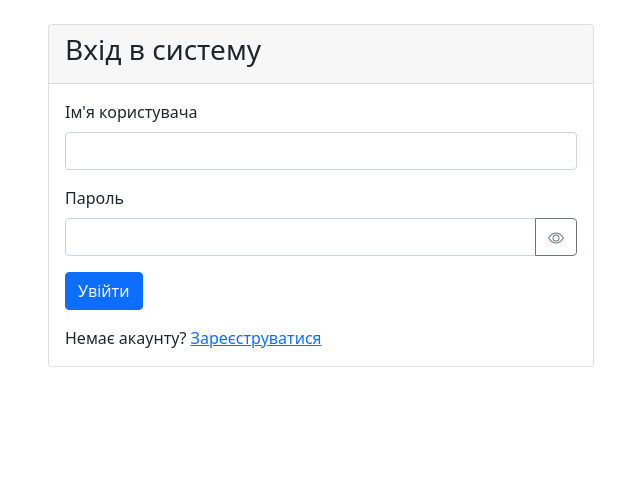
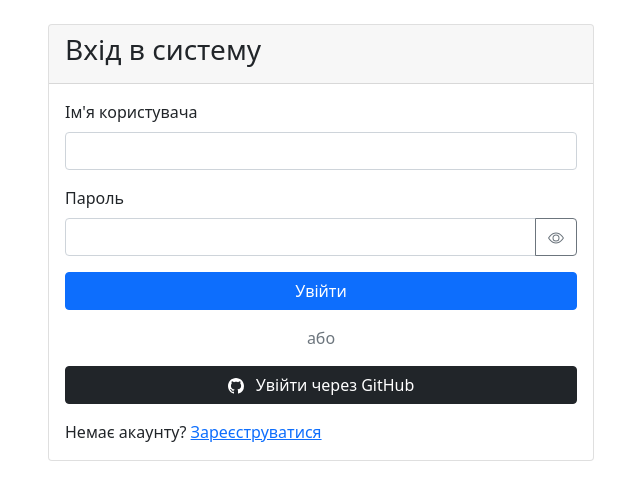
Before and after one commit to rostyslav-kovtun/software-and-data-security, a Flask app: page /login in a window 1280 px wide. Shown: the part 56-556 px from the top of the page, without its empty margins (319-959 px from the left). Run offline with Flask 3, Linux system fonts and the light colour scheme.

Commit message:
Complete task 6
Добавити вхід через сторонні сервіси OAuth (на вибір)
Я обрав GitHub

```diff
--- a/lab-6/app.py
+++ b/lab-6/app.py
@@ -31,6 +31,12 @@ app.config['MAIL_USERNAME'] = os.getenv('MAIL_USERNAME')
 app.config['MAIL_PASSWORD'] = os.getenv('MAIL_PASSWORD')
 app.config['MAIL_DEFAULT_SENDER'] = os.getenv('MAIL_DEFAULT_SENDER')
 
+app.config['GITHUB_CLIENT_ID'] = os.getenv('GITHUB_CLIENT_ID')
+app.config['GITHUB_CLIENT_SECRET'] = os.getenv('GITHUB_CLIENT_SECRET')
+app.config['GITHUB_AUTHORIZE_URL'] = 'https://github.com/login/oauth/authorize'
+app.config['GITHUB_TOKEN_URL'] = 'https://github.com/login/oauth/access_token'
+app.config['GITHUB_API_BASE_URL'] = 'https://api.github.com/'
+
 db = SQLAlchemy(app)
 mail = Mail(app)
 
@@ -38,11 +44,12 @@ MAX_LOGIN_ATTEMPTS = 5
 LOCKOUT_DURATION = 15
 
 serializer = URLSafeTimedSerializer(app.config['SECRET_KEY'])
+
 class User(db.Model):
     id = db.Column(db.Integer, primary_key=True)
     username = db.Column(db.String(80), unique=True, nullable=False)
     email = db.Column(db.String(120), unique=True, nullable=False)
-    password_hash = db.Column(db.String(255), nullable=False)
+    password_hash = db.Column(db.String(255), nullable=True)
     is_active = db.Column(db.Boolean, default=False, nullable=False)
     created_at = db.Column(db.DateTime, default=lambda: datetime.now(timezone.utc))
 
@@ -50,9 +57,13 @@ class User(db.Model):
     failed_login_attempts = db.Column(db.Integer, default=0)
     locked_until = db.Column(db.DateTime, nullable=True)
 
-    # це 2FA
+    # це для 2FA
     two_fa_secret = db.Column(db.String(32), nullable=True)
     two_fa_enabled = db.Column(db.Boolean, default=False, nullable=False)
+
+    #  для OAuth
+    github_id = db.Column(db.String(100), unique=True, nullable=True)
+    oauth_provider = db.Column(db.String(20), nullable=True)
 
     def __repr__(self):
         return f'<User {self.username}>'
@@ -477,6 +488,118 @@ def disable_2fa():
     flash('Двофакторна аутентифікація вимкнена', 'info')
     return redirect(url_for('dashboard'))
 
+
+@app.route('/auth/github')
+def github_login():
+    """Перенаправлення на GitHub для авторизації"""
+    github_client_id = app.config['GITHUB_CLIENT_ID']
+    redirect_uri = url_for('github_callback', _external=True)
+
+    state = serializer.dumps({'redirect': 'github_auth'})
+    session['oauth_state'] = state
+
+    github_auth_url = (
+        f"{app.config['GITHUB_AUTHORIZE_URL']}"
+        f"?client_id={github_client_id}"
+        f"&redirect_uri={redirect_uri}"
+        f"&scope=user:email"
+        f"&state={state}"
+    )
+
+    return redirect(github_auth_url)
+
+@app.route('/auth/github/callback')
+def github_callback():
+    """Callback після авторизації GitHub"""
+
+    state = request.args.get('state')
+    if state != session.get('oauth_state'):
+        flash('Помилка авторизації: невірний state', 'danger')
+        return redirect(url_for('login'))
+
+    code = request.args.get('code')
+    if not code:
+        flash('Помилка авторизації GitHub', 'danger')
+        return redirect(url_for('login'))
+
+    token_data = {
+        'client_id': app.config['GITHUB_CLIENT_ID'],
+        'client_secret': app.config['GITHUB_CLIENT_SECRET'],
+        'code': code
+    }
+
+    token_response = requests.post(
+        app.config['GITHUB_TOKEN_URL'],
+        data=token_data,
+        headers={'Accept': 'application/json'}
+    )
+
+    token_json = token_response.json()
+    access_token = token_json.get('access_token')
+
+    if not access_token:
+        flash('Не вдалося отримати токен доступу від GitHub', 'danger')
+        return redirect(url_for('login'))
+
+    headers = {
+        'Authorization': f'token {access_token}',
+        'Accept': 'application/json'
+    }
+
+    user_response = requests.get(
+        f"{app.config['GITHUB_API_BASE_URL']}user",
+        headers=headers
+    )
+
+    user_data = user_response.json()
+
+    email_response = requests.get(
+        f"{app.config['GITHUB_API_BASE_URL']}user/emails",
+        headers=headers
+    )
+
+    emails = email_response.json()
+    primary_email = next((email['email'] for email in emails if email['primary']), None)
+
+    if not primary_email:
+        primary_email = user_data.get('email')
+
+    github_id = str(user_data.get('id'))
+    username = user_data.get('login')
+
+    user = User.query.filter_by(github_id=github_id).first()
+
+    if not user:
+
+        existing_user = User.query.filter_by(email=primary_email).first()
+        if existing_user:
+            flash('Користувач з такою email адресою вже існує', 'warning')
+            return redirect(url_for('login'))
+
+        user = User(
+            username=username,
+            email=primary_email,
+            github_id=github_id,
+            oauth_provider='github',
+            is_active=True,
+            password_hash=None
+        )
+        db.session.add(user)
+        db.session.commit()
+
+        flash(f'Акаунт створено через GitHub! Вітаємо, {username}!', 'success')
+    else:
+        flash(f'Вітаємо, {user.username}!', 'success')
+
+    session['user_id'] = user.id
+    session['username'] = user.username
+    session.pop('oauth_state', None)
+
+    log_login_attempt(user.username, 'success', 'oauth_github')
+
+    return redirect(url_for('dashboard'))
+
+
 @app.route('/admin/logs')
 def admin_logs():
     """Сторінка перегляду логів входу (тільки для адміністратора)"""
--- a/lab-6/requirements.txt
+++ b/lab-6/requirements.txt
@@ -9,3 +9,4 @@ itsdangerous==2.1.2
 pyotp==2.9.0
 qrcode==7.4.2
 Pillow==10.1.0
+authlib==1.3.0
--- a/lab-6/templates/login.html
+++ b/lab-6/templates/login.html
@@ -27,8 +27,23 @@
                             </button>
                         </div>
                     </div>
-                    <button type="submit" class="btn btn-primary">Увійти</button>
+                    <button type="submit" class="btn btn-primary w-100">Увійти</button>
                 </form>
+
+                <div class="text-center my-3">
+                    <span class="text-muted">або</span>
+                </div>
+
+                <!-- OAuth кнопки -->
+                <div class="d-grid gap-2">
+                    <a href="{{ url_for('github_login') }}" class="btn btn-dark">
+                        <svg xmlns="http://www.w3.org/2000/svg" width="16" height="16" fill="currentColor" class="bi bi-github me-2" viewBox="0 0 16 16">
+                            <path d="M8 0C3.58 0 0 3.58 0 8c0 3.54 2.29 6.53 5.47 7.59.4.07.55-.17.55-.38 0-.19-.01-.82-.01-1.49-2.01.37-2.53-.49-2.69-.94-.09-.23-.48-.94-.82-1.13-.28-.15-.68-.52-.01-.53.63-.01 1.08.58 1.23.82.72 1.21 1.87.87 2.33.66.07-.52.28-.87.51-1.07-1.78-.2-3.64-.89-3.64-3.95 0-.87.31-1.59.82-2.15-.08-.2-.36-1.02.08-2.12 0 0 .67-.21 2.2.82.64-.18 1.32-.27 2-.27.68 0 1.36.09 2 .27 1.53-1.04 2.2-.82 2.2-.82.44 1.1.16 1.92.08 2.12.51.56.82 1.27.82 2.15 0 3.07-1.87 3.75-3.65 3.95.29.25.54.73.54 1.48 0 1.07-.01 1.93-.01 2.2 0 .21.15.46.55.38A8.012 8.012 0 0 0 16 8c0-4.42-3.58-8-8-8z"/>
+                        </svg>
+                        Увійти через GitHub
+                    </a>
+                </div>
+
                 <div class="mt-3">
                     Немає акаунту? <a href="{{ url_for('register') }}">Зареєструватися</a>
                 </div>
@@ -38,6 +53,7 @@
 </div>
 
 <script>
+
     const togglePassword = document.getElementById('togglePassword');
     const password = document.getElementById('password');
     const eyeIcon = document.getElementById('eyeIcon');
```
Also changed, not shown: 1 other file.
